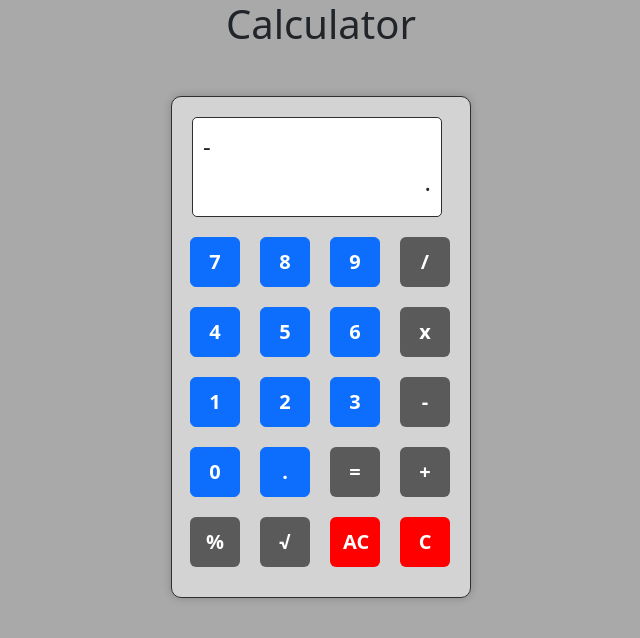
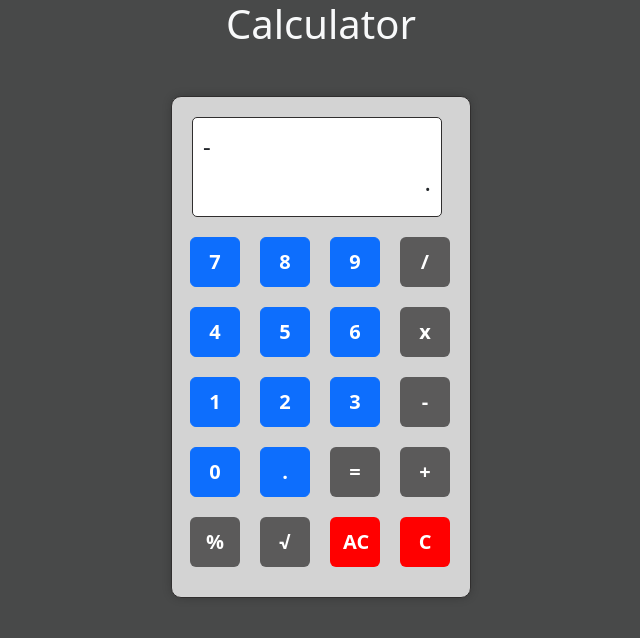
Before and after one commit to RaimaAftab95/Simple-Calculator, a plain HTML site: page index.html in a window 1280 px wide. Shown: the whole page, without its empty margins (319-959 px from the left). Drawn offline with nearby package versions, Linux system fonts and the light colour scheme.

Commit message:
bg color

```diff
--- a/index.html
+++ b/index.html
@@ -11,12 +11,12 @@
     <!-- calculator bg color -->
     <style>
         body {
-            background-color: darkgray!important;
+            background-color: rgb(72, 73, 73)!important;
         }
     </style>
 </head>
 <body>
-    <h1 class="text-center">Calculator</h1>
+    <h1 class="text-center text-light">Calculator</h1>
     <div class="container mt-5">
         <div class="row">
             <div class="col-md-4 offset-md-4 calculator text-center justify-content-center">
```
